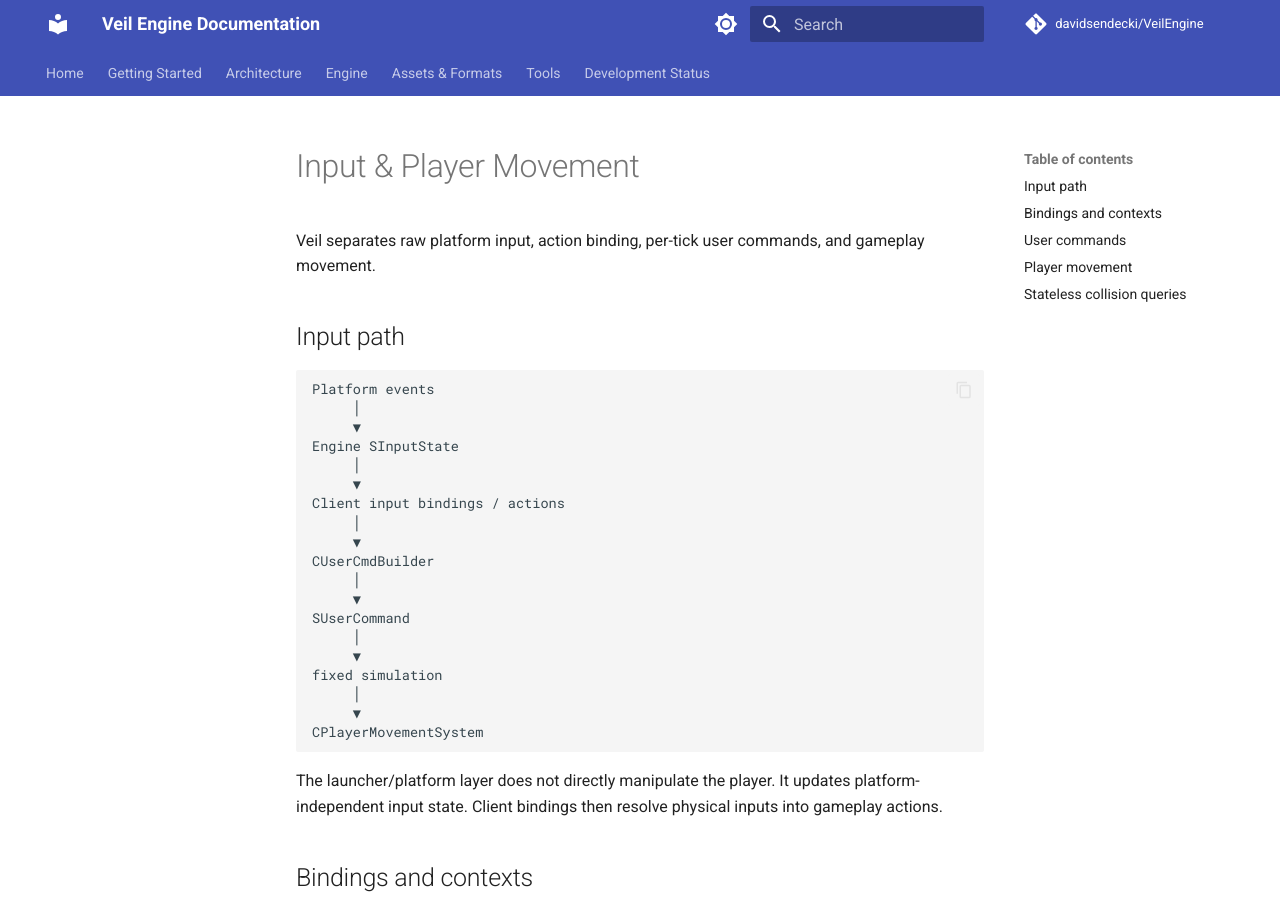
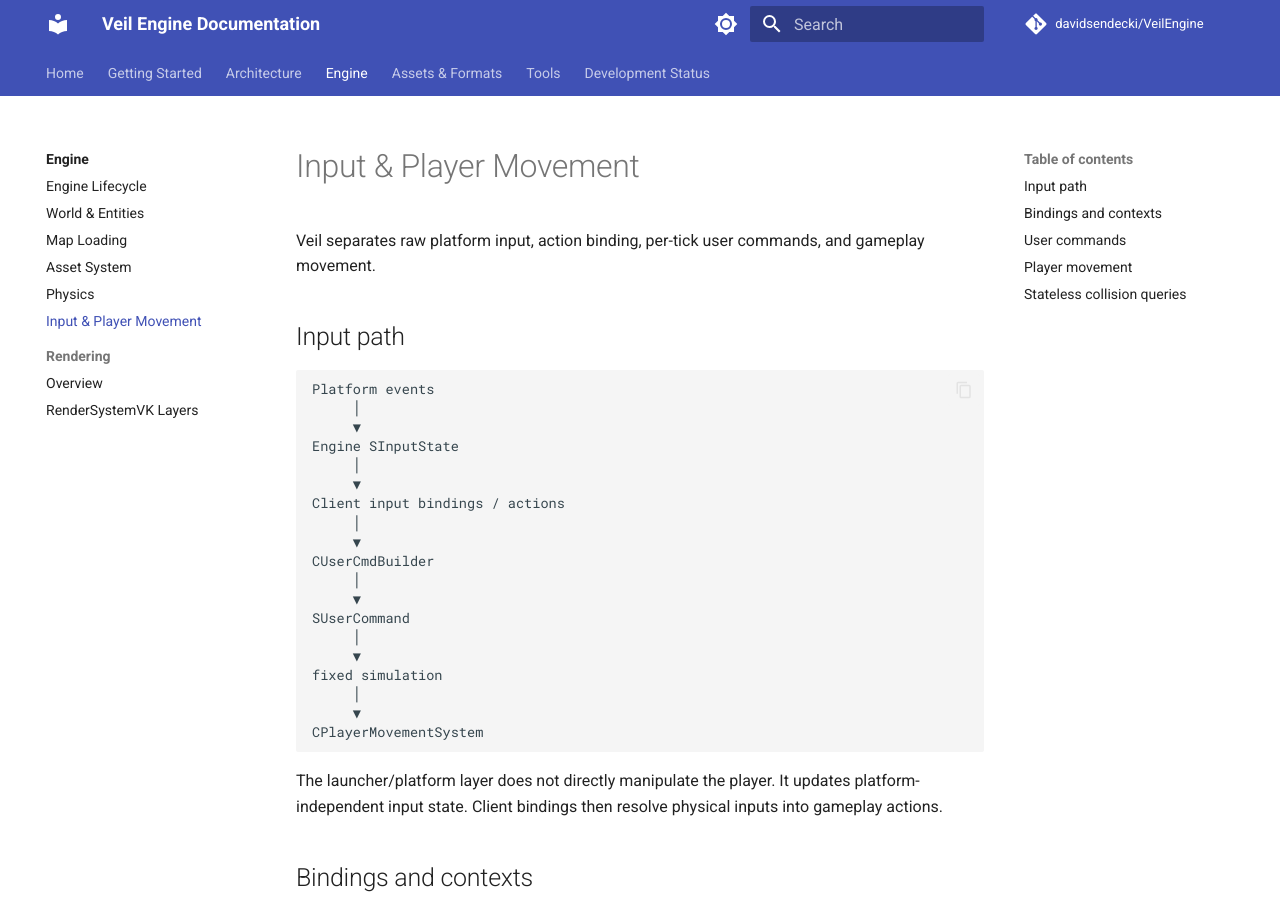
Before and after one commit to davidsendecki/VeilEngine-Doc, an MkDocs documentation site: the page built from docs/engine/input-movement.md, in a window 1280 px wide and 900 px high. Built offline with MkDocs 1.6.1 and Material for MkDocs 9.7.7, drawn with Linux system fonts in a browser that asks for light colours; comment, search, counter and statistics services are not loaded.

Commit message:
Add physics movement and renderer pages to navigation

```diff
--- a/mkdocs.yml
+++ b/mkdocs.yml
@@ -48,7 +48,11 @@ nav:
       - World & Entities: engine/world-entities.md
       - Map Loading: engine/map-loading.md
       - Asset System: engine/asset-system.md
-      - Rendering: engine/rendering.md
+      - Physics: engine/physics.md
+      - Input & Player Movement: engine/input-movement.md
+      - Rendering:
+          - Overview: engine/rendering.md
+          - RenderSystemVK Layers: engine/rendering-layers.md
   - Assets & Formats:
       - Overview: assets/index.md
       - Materials & Shaders: assets/materials-shaders.md
```
